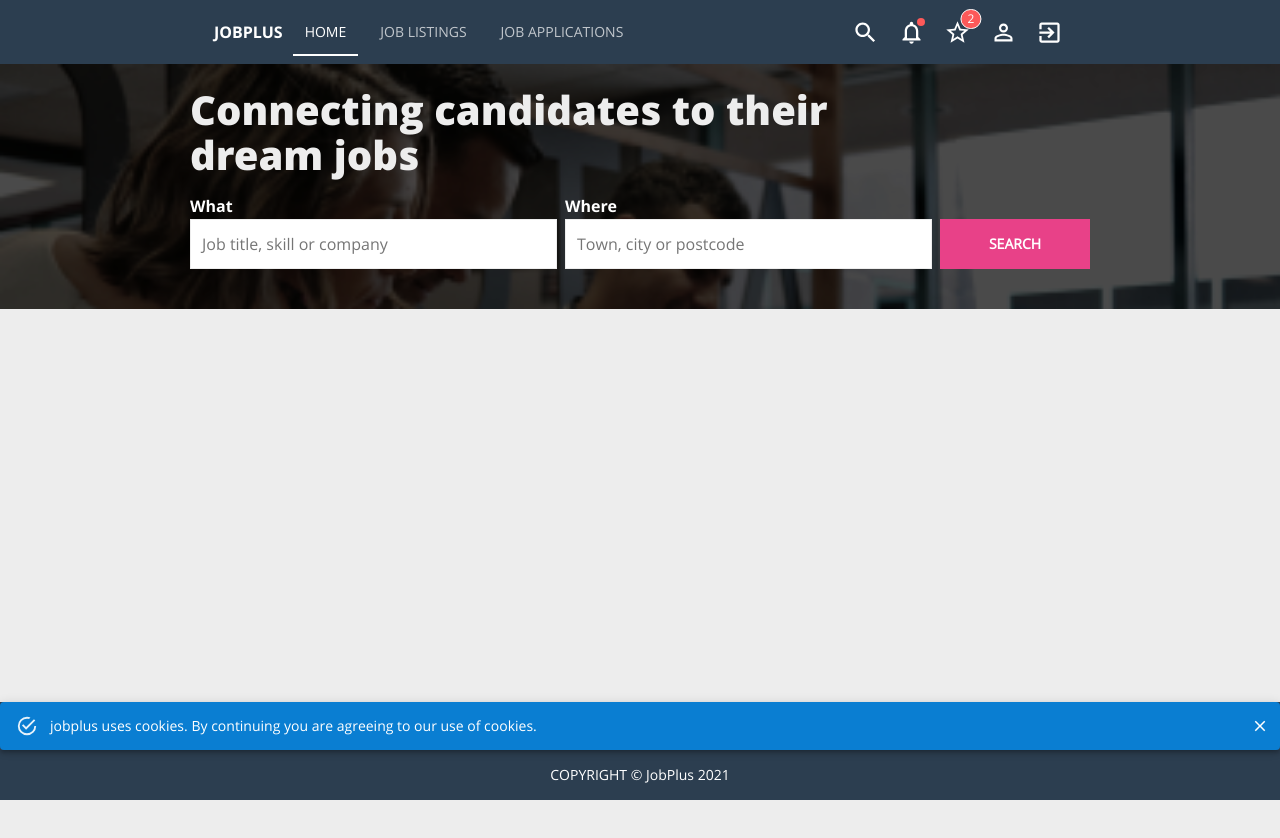
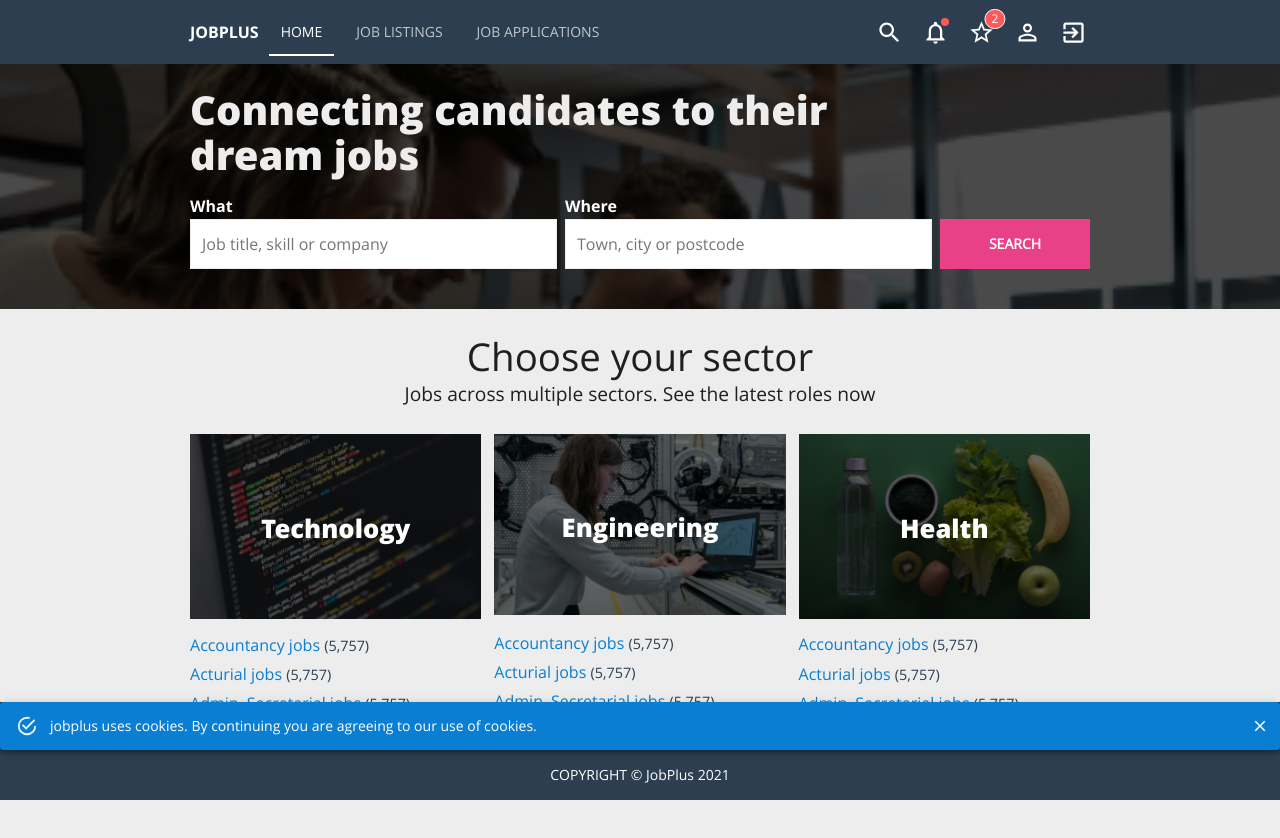
Before and after one commit to collins-adhola/jobplus_react_frontend, a React (Create React App) app: page / in a window 1280 px wide. Shown: the top 838 px of the page. Before the commit the page ends 800 px from the top, so only its background shows below. Built offline with nearby package versions, Linux system fonts and the light colour scheme.

Commit message:
added Sector to Homepage

```diff
--- /dev/null
+++ b/src/components/Sector.js
@@ -0,0 +1,164 @@
+import Typography from '@material-ui/core/Typography';
+import Button from '@material-ui/core/Button';
+import Hidden from '@material-ui/core/Hidden';
+import { Link } from 'react-router-dom'
+import { makeStyles } from '@material-ui/styles';
+
+const useStyles = makeStyles((theme) => ({
+  container: {
+    ...theme.container,
+    marginBottom: '150px'
+  },
+  caption: {
+    margin: '1.5rem 0',
+    textAlign: 'center',
+    ...theme.fonts.light,
+    '& h2': {
+      fontSize: '2.4rem',
+    },
+    '& h6': {
+      fontSize: '1.2rem',
+    }
+  },
+  types: {
+    display: 'grid',
+    gridTemplateColumns: 'repeat(3, 1fr)',
+    gridColumnGap: '0.8rem',
+    [theme.breakpoints.down('sm')]: {
+      gridTemplateColumns: '1fr',
+    }
+  },
+  wrap: {
+    display: 'grid'
+  },
+  picture: {
+    gridRow: '1 / 2',
+    gridColumn: '1 / 2',
+    filter: 'brightness(40%)',
+    '& img': {
+      width: '100%',
+      [theme.breakpoints.down('sm')]: {
+        objectFit: 'cover',
+        height: '200px'
+      },
+      [theme.breakpoints.down('xs')]: {
+        objectFit: 'cover',
+        height: '130px'
+      }
+    }
+  },
+  name: {
+    gridRow: '1 / 2',
+    gridColumn: '1 / 2',
+    alignSelf: 'center',
+    justifySelf: 'center',
+    zIndex: 1,
+    ...theme.fonts.extraBold,
+    fontSize: '1.6rem',
+    margin: 0,
+    color: theme.palette.common.light,
+  },
+  list: {
+    listStyle: 'none',
+    padding: 0,
+    marginTop: 3,
+    fontSize: '1rem',
+    '& a': {
+      textDecoration: 'none',
+      color: theme.palette.common.beta,
+      '&:hover': {
+        textDecoration: 'none'
+      },
+    },
+    '& li': {
+      marginTop: '0.4rem'
+    },
+    '& span': {
+      color: theme.palette.common.alpha,
+      fontSize: '0.9rem'
+    },
+  },
+  allSectors: {
+    '& .MuiButton-outlinedPrimary': {
+      width: '100%',
+      backgroundColor: theme.palette.common.light,
+      color: theme.palette.common.beta,
+      marginTop: '15px',
+      border: `1px solid ${theme.palette.common.beta}`
+    }
+  }
+}))
+
+export default function Sector() {
+  const classes = useStyles();
+
+  return (
+    <div className={classes.container}>
+      <div className={classes.caption}>
+        <Typography variant="h2">Choose your sector</Typography>
+        <Typography variant="h6">
+          Jobs across multiple sectors. See the latest roles now
+        </Typography>
+      </div>
+
+      <div className={classes.types}>
+        <div className={classes.wrap}>
+          <div className={classes.picture}>
+            <img src={'images/tech-big.jpg'} alt={'technology'} />
+          </div>
+
+          <p className={classes.name}>Technology</p>
+
+          <Hidden smDown>
+            <ul className={classes.list}>
+              <li><Link to='/'>Accountancy jobs <span>(5,757)</span></Link></li>
+              <li><Link to='/'>Acturial jobs <span>(5,757)</span></Link></li>
+              <li><Link to='/'>Admin, Secretarial jobs <span>(5,757)</span></Link></li>
+            </ul>
+          </Hidden>
+        </div>
+
+        <div className={classes.wrap}>
+          <div className={classes.picture}>
+            <img src={'images/eng-big.jpg'} alt={'engineering'} />
+          </div>
+
+          <p className={classes.name}>Engineering</p>
+
+          <Hidden smDown>
+            <ul className={classes.list}>
+              <li><Link to='/'>Accountancy jobs <span>(5,757)</span></Link></li>
+              <li><Link to='/'>Acturial jobs <span>(5,757)</span></Link></li>
+              <li><Link to='/'>Admin, Secretarial jobs <span>(5,757)</span></Link></li>
+            </ul>
+          </Hidden>
+        </div>
+
+        <div className={classes.wrap}>
+          <div className={classes.picture}>
+            <img src={'images/health-big.jpg'} alt={'health'} />
+          </div>
+
+          <p className={classes.name}>Health</p>
+
+          <Hidden smDown>
+            <ul className={classes.list}>
+              <li><Link to='/'>Accountancy jobs <span>(5,757)</span></Link></li>
+              <li><Link to='/'>Acturial jobs <span>(5,757)</span></Link></li>
+              <li><Link to='/'>Admin, Secretarial jobs <span>(5,757)</span></Link></li>
+            </ul>
+          </Hidden>
+        </div>
+      </div>
+
+      <Hidden mdUp>
+        <div className={classes.allSectors}>
+          <Button variant="outlined" color="primary">
+            Browse all sectors
+          </Button>
+        </div>
+      </Hidden>
+
+    </div>
+  )
+}
--- a/src/pages/Home.js
+++ b/src/pages/Home.js
@@ -1,10 +1,12 @@
 import React from 'react'
 import Hero from '../components/Hero'
+import Sector from '../components/Sector'
 
 export default function Home(props) {
   return (
     <>
       <Hero labelColor='secondary' />
+      <Sector />
     </>
   )
 }
--- a/src/theme.js
+++ b/src/theme.js
@@ -45,10 +45,13 @@ export default createTheme({
   container: {
     width: '900px',
     margin: '0 auto',
-    // padding: '0 2rem',
+    padding: '0',
     [breakpoints.down('sm')]: {
       width: '100%',
     },
+     [breakpoints.down('md')]: {
+      padding: '0 20px'
+    }
   },
   fonts: {
     bold: {
```
